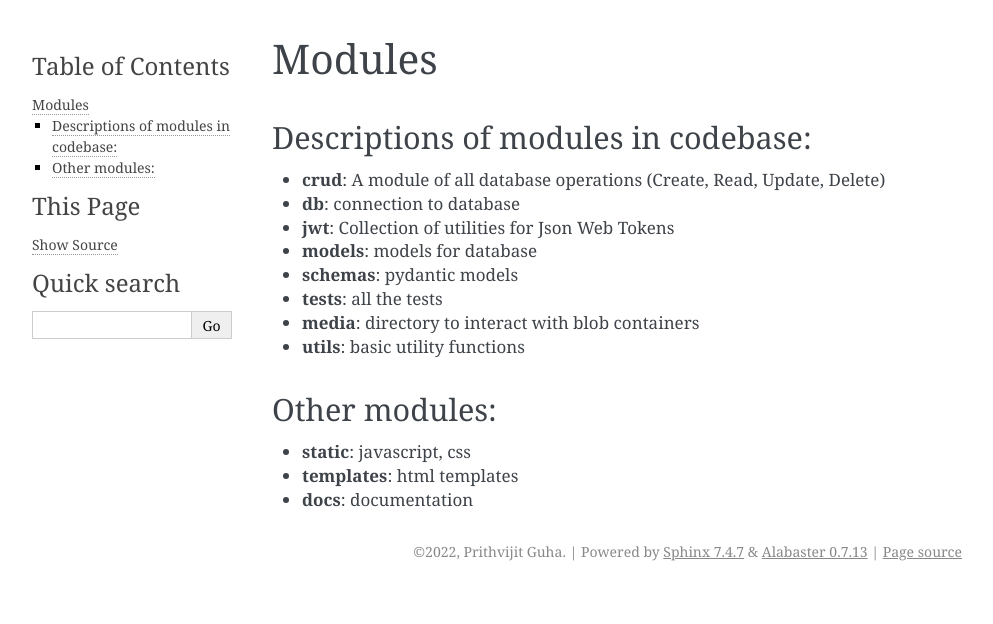
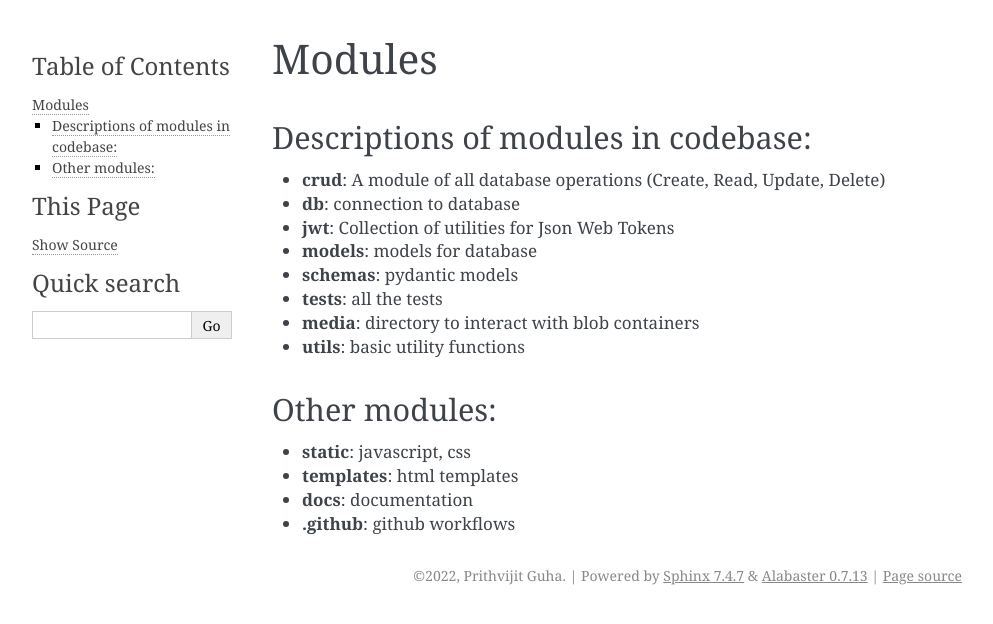
Before and after one commit to prithvijitguha/MyView, a Sphinx documentation site: the page built from docs/source/modules.rst, in a window 1280 px wide. Shown: the top 624 px of the page, without its empty margins (148-1141 px from the left). Built offline with Sphinx 7.4.7, drawn with Linux system fonts in a browser that asks for light colours.

Commit message:
updated docs

```diff
--- a/docs/source/modules.rst
+++ b/docs/source/modules.rst
@@ -19,3 +19,4 @@ Other modules:
 - **static**: javascript, css
 - **templates**: html templates
 - **docs**: documentation
+- **.github**: github workflows
```
